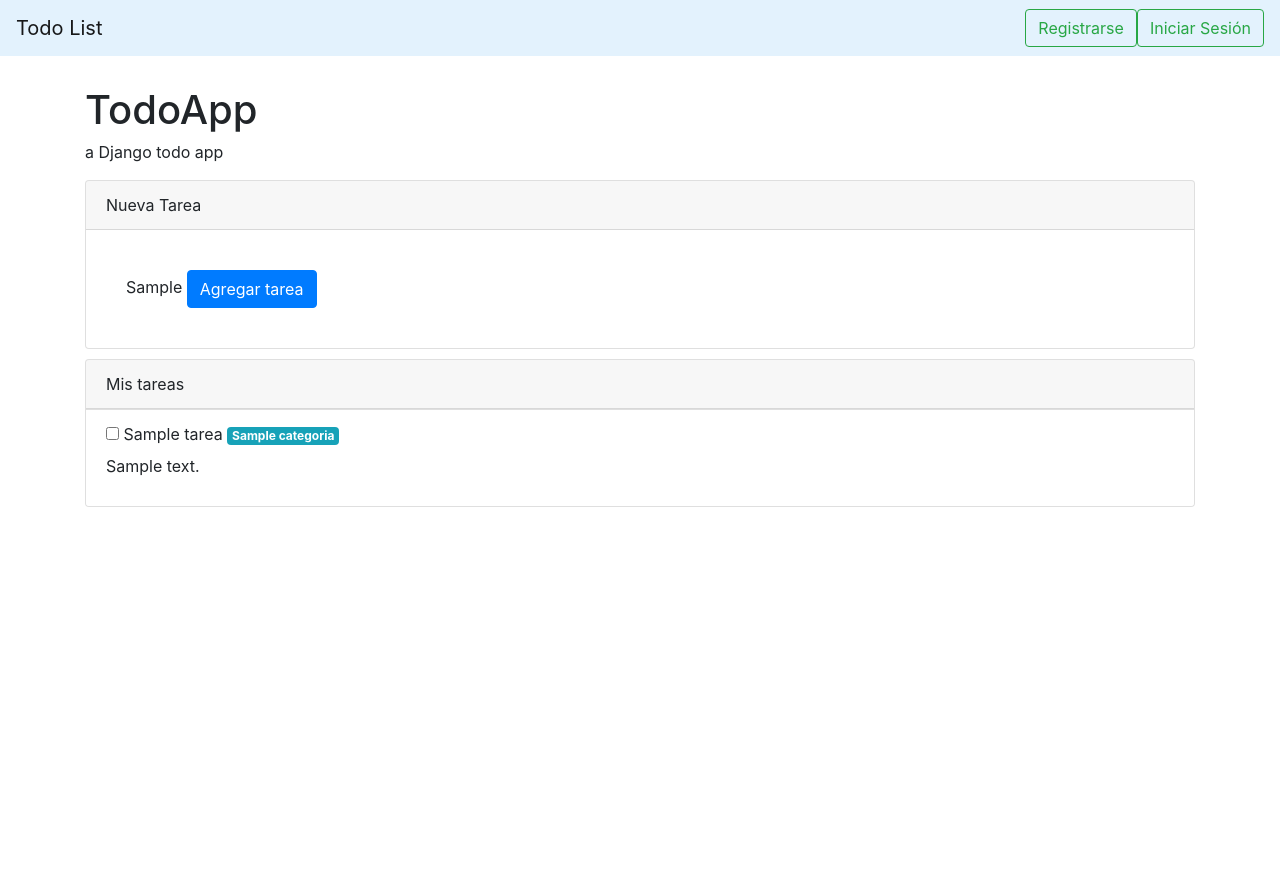
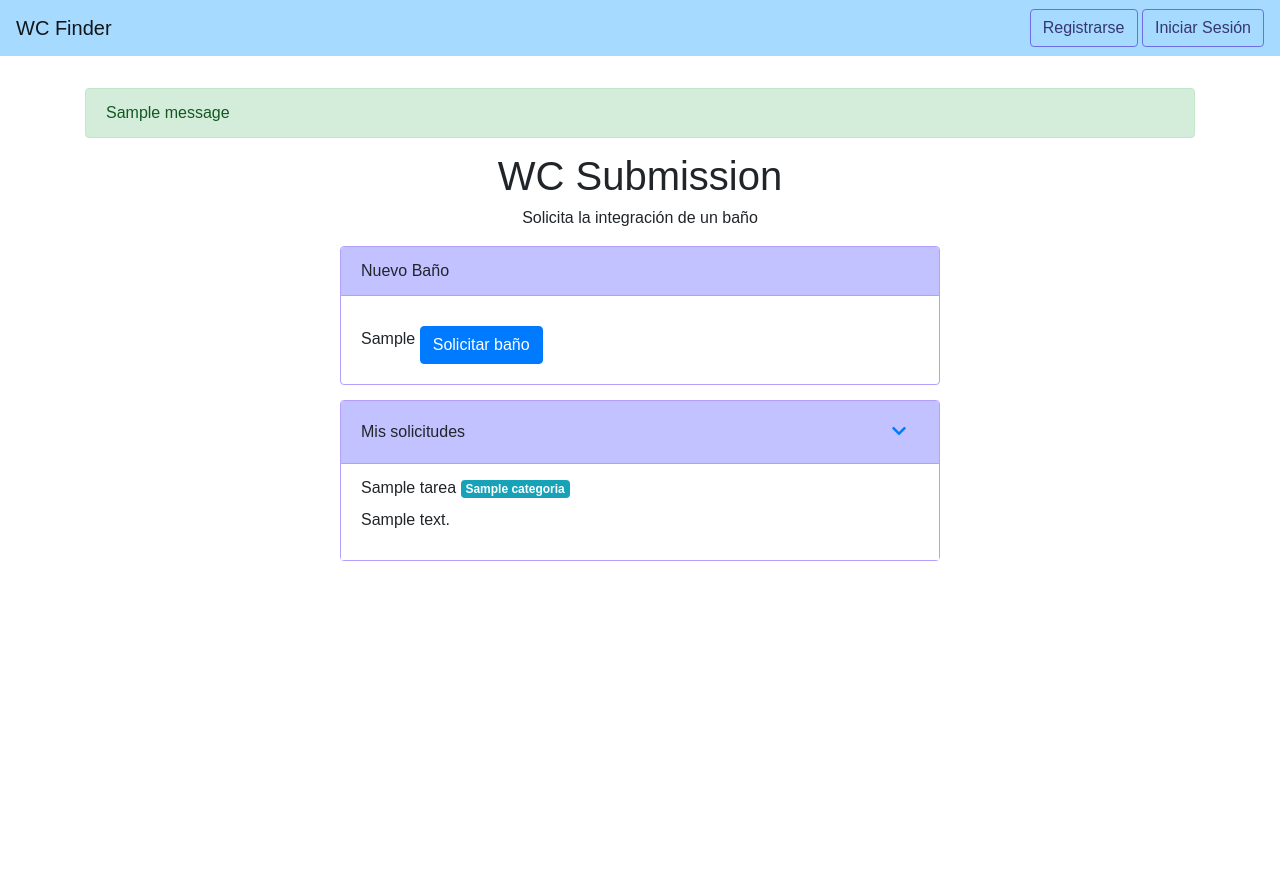
Before and after one commit to DCC-CC4401/2024-1-CC4401-2-grupo-6, a Django app: template todoapp/templates/todoapp/index.html in a window 1280 px wide. Before the commit the page ends 507 px from the top, so only its background shows below. Run offline with Django 3.2, Linux system fonts and the light colour scheme; the template is opened without the code that fills it: most values are stand-ins (such as "Sample title", 1, 10 or a date in 2020); one stand-in notice (Sample message) is shown; some libraries are stand-ins or nearby versions.

Commit message:
forms solicitud baños

```diff
--- a/todoapp/admin.py
+++ b/todoapp/admin.py
@@ -1,3 +1,7 @@
+#user: wcadmin
+#mail: wcadmin@uchile.cl
+#pass: wcadmin
+
 from django.contrib import admin
 from todoapp.models import  User, Tarea
 #from categorias.models import Categoria
--- /dev/null
+++ b/todoapp/static/css/style forms.css
@@ -0,0 +1,111 @@
+/* styles forms.css */
+
+/* Definición de la fuente personalizada */
+@font-face {
+    font-family: 'Nexa-Heavy';
+    src: url('static/fonts/Nexa-Heavy.ttf') format('truetype');
+}
+
+@font-face {
+    font-family: 'Nexa-ExtraLight';
+    src: url('static/fonts/Nexa-ExtraLight.ttf') format('truetype');
+}
+
+/* Estilos para el diseño */
+
+.saludo {
+    font-size: 18px; /* Ajusta el tamaño del texto */
+    font-weight: bold; /* Hace el texto más grueso */
+    color: #333; /* Cambia el color del texto si es necesario */
+}
+
+.btn-outline-success {
+    color: #363770;
+    background-color: transparent;
+    border-color: #6c6ee6;
+}
+
+.btn-outline-success:hover {
+    background-color: #6c6ee6;
+}
+
+.col-12 {
+    flex: 0 0 100%;
+    max-width: 100%;
+    text-align: center;
+}
+
+body {
+    font-family: "Mulish", sans-serif; /* Usa 'Nexa-ExtraLight' como fuente principal y luego sans-serif como fuente de respaldo */
+    margin: 0;
+    padding: 0;
+}
+
+form {
+    display: block;
+    margin-top: 0em;
+    margin-bottom: 12px;
+    unicode-bidi: isolate;
+}
+
+.container {
+    display: flex;
+    height: 100vh;
+}
+
+.card {
+    max-width: 600px;
+    margin: 0 auto; /* Center the card on the page */
+    border-color: rgb(180, 159, 255);
+    margin-bottom: 15px;
+}
+
+.card-header {
+    padding: .75rem 1.25rem;
+    margin-bottom: 0;
+    background-color: rgb(193, 194, 255);
+    border-bottom: 1px solid rgba(0, 0, 0, .125);
+}
+
+.form-control {
+    width: 100%;
+    box-sizing: border-box;
+}
+
+.btn-primary {
+    margin-top: 10px;
+}
+
+.alert-success {
+    color: #155724;
+    background-color: #d4edda;
+    border-color: #c3e6cb;
+}
+.alert-error {
+    color: #721c24;
+    background-color: #f8d7da;
+    border-color: #f5c6cb;
+}
+
+/* Media queries para pantallas pequeñas */
+@media (max-width: 768px) {
+    .container {
+        flex-direction: column;
+    }
+    .slider {
+        height: 25vh; /* Ocupa el primer cuarto de la pantalla */
+    }
+    .login-form {
+        height: 75vh; /* Ocupa los 3/4 restantes de la pantalla */
+        justify-content: flex-start; /* Alinear contenido al inicio */
+        padding-top: 20px; /* Añadir algo de padding superior */
+    }
+    .form-container {
+        max-width: 100%;
+        padding: 10px;
+    }
+    .form-container input, .form-container button, .register-button a {
+        font-size: 14px; /* Ajustar el tamaño de fuente para pantallas pequeñas */
+        padding: 8px;
+    }
+}
--- a/todoapp/templates/todoapp/index.html
+++ b/todoapp/templates/todoapp/index.html
@@ -2,66 +2,71 @@
 
 {% block title %} Inicio tareas {% endblock %}
 
-{%block content %}
-       <div class="container" style="margin-top: 2em">
-            <div id="encabezado" class="row">
-                <div  class="col-8">
-                <!-- Encabezado de la página-->
-                   <h1>TodoApp</h1>
-                   <p class="tagline">a Django todo app</p>
-               <!-- Fin encabezado -->
+{% block content %}
+
+
+<div class="container" style="margin-top: 2em; flex-direction: column">
+    {% if messages %}
+    {% for message in messages %}
+        <div class="alert {% if message.tags %}alert-{{ message.tags }}{% else %}alert-info{% endif %}" role="alert">
+            {{ message }}
         </div>
-                <div class="col">
-                    {% if  user.is_authenticated %}
-                        <h2>Usuaria: {{ user.apodo }}</h2>
+    {% endfor %}
     {% endif %}
 
+    <div id="encabezado" class="row">
+        <div class="col-12">
+            <h1>WC Submission</h1>
+            <p class="tagline">Solicita la integración de un baño</p>
         </div>
     </div>
-           <div id="segunda-parte" >
+    <div id="segunda-parte">
         <form action="" method="post">
-                    {% csrf_token %} <!-- csrf token for basic security -->
-                    <!-- Formulario de nueva tarea-->
+            {% csrf_token %}
             <div class="card" id="nueva-tarea">
                 <div class="card-header">
-                            Nueva Tarea
+                    Nuevo Baño
                 </div>
                 <div class="card-body">
-                            <!-- DE AQUÍ PARA ABAJO SE REEMPLAZA POR EL FORM -->
-                            <div class="card-body">
                     {{ form_tarea.as_p }}
-                                <button class="btn btn-primary" name="taskAdd" type="submit">Agregar tarea</button>
-                            </div>
-                            <!-- DE AQUÍ PARA ARRIBA SE REEMPLAZA POR EL FORM -->
+                    <button class="btn btn-primary" name="taskAdd" type="submit">Solicitar baño</button>
                 </div>
             </div>
         </form>
-                <div class="card" id="tareas-existentes" style="margin-top: 10px">
-                    <div class="card-header">
-                        Mis tareas
+        <div class="card" id="tareas-existentes">
+            <div class="card-header d-flex justify-content-between align-items-center">
+                <span>Mis solicitudes</span>
+                <button class="btn btn-link" type="button" data-toggle="collapse" data-target="#collapseTareas" aria-expanded="true" aria-controls="collapseTareas">
+                    <i class="fas fa-chevron-down"></i>
+                </button>
             </div>
-                    <!-- Lista de las tareas existentes -->
-
+            <div id="collapseTareas" class="collapse show">
                 <ul class="list-group list-group-flush">
-                    {% for tarea in tareas %} <!-- django template lang - for loop -->
+                    {% for tarea in tareas %}
                         <li class="list-group-item">
                             <div>
-                                <input type="checkbox" class="taskCheckbox" name="checkedbox" id="{{ tarea.id }}" value="{{ tarea.id }}">
                                 <label for="{{ tarea.id }}"><span class="complete-">{{ tarea.titulo }}</span></label>
                                 <span class="badge badge-info">{{ tarea.categoria }}</span>
                             </div>
                             <div>
-                                <p>{{tarea.contenido}}</p>
+                                <p>{{ tarea.contenido }}</p>
                             </div>
-
                         </li>
                     {% endfor %}
                 </ul>
-                    <!-- Fin de la lista de tareas existentes-->
-                </div>
-
+            </div> <!-- Collapse content -->
+        </div> <!-- Card -->
     </div> <!-- div segunda parte -->
 </div><!-- container -->
 
+<script>
+    document.getElementById('tarea.id').addEventListener('submit', function(e) {
+        var numTasks = document.querySelectorAll('.list-group-item').length;
+        if (numTasks >= 5) {
+            alert('No puedes tener más de 5 solicitudes activas.');
+            e.preventDefault();  // Detiene el envío del formulario
+        }
+    });
+</script>
 
 {% endblock %}
--- a/todoapp/templates/todoapp/menu.html
+++ b/todoapp/templates/todoapp/menu.html
@@ -4,24 +4,31 @@
     <meta charset="UTF-8">
     <title>{% block title %}{% endblock %}</title>
     <link rel="stylesheet" href="https://maxcdn.bootstrapcdn.com/bootstrap/4.0.0-beta/css/bootstrap.min.css" integrity="sha384-/Y6pD6FV/Vv2HJnA6t+vslU6fwYXjCFtcEpHbNJ0lyAFsXTsjBbfaDjzALeQsN6M" crossorigin="anonymous">
-    <link rel="stylesheet" type="text/css" href="https://maxcdn.bootstrapcdn.com/font-awesome/4.7.0/css/font-awesome.min.css">
+    <link href="https://cdnjs.cloudflare.com/ajax/libs/font-awesome/5.15.1/css/all.min.css" rel="stylesheet">
     {% load static %}
-    <!-- <link rel="stylesheet" type="text/css" href="{% static '/todoapp/style.css' %}"> -->
+    <link rel="stylesheet" href="{% static 'css/style forms.css' %}" >
+
 </head>
 <body>
-    <nav class="navbar navbar-light" style="background-color:#e3f2fd;">
-        <a class="navbar-brand" href="#">Todo List</a>
-        <form class="form-inline">
-             {% if user.is_authenticated %}
-                    <a href="{% url 'logout' %}" class="btn btn-outline-success">Cerrar sesión </a>
-                {% else %}
-                    <a href="{% url 'register_user' %}" class="btn btn-outline-success">Registrarse</a>
-                    <a href="{% url 'login' %}" class="btn btn-outline-success">Iniciar Sesión</a>
-                {% endif %}
-        </form>
+    <nav class="navbar navbar-light" style="background-color:#a7daff;">
+        <a class="navbar-brand" href="#">WC Finder</a>
+        <div class="ml-auto">
+            {% if user.is_authenticated %}
+                <span class="navbar-text mr-3 saludo">¡Hola, {{ user.username }}!</span>
+                <a href="{% url 'logout' %}" class="btn btn-outline-success">Cerrar sesión</a>
+            {% else %}
+                <a href="{% url 'register_user' %}" class="btn btn-outline-success">Registrarse</a>
+                <a href="{% url 'login' %}" class="btn btn-outline-success">Iniciar Sesión</a>
+            {% endif %}
+        </div>
     </nav>
+
     <main>{% block content %}{% endblock %}</main>
+
+    <script src="https://code.jquery.com/jquery-3.5.1.slim.min.js"></script>
+    <script src="https://cdn.jsdelivr.net/npm/bootstrap@4.5.2/dist/js/bootstrap.min.js"></script>
+
 </body>
 
-<script src="https://ajax.googleapis.com/ajax/libs/jquery/3.2.1/jquery.min.js"></script>
+
 </html>
```
Also changed, not shown: todoapp/forms.py (+7 -2 lines), todoapp/views.py (+20 -4 lines), db.sqlite3, todoapp/static/css/style.css (line endings or trailing spaces). Lines whose indentation alone changed are shown as unchanged.
